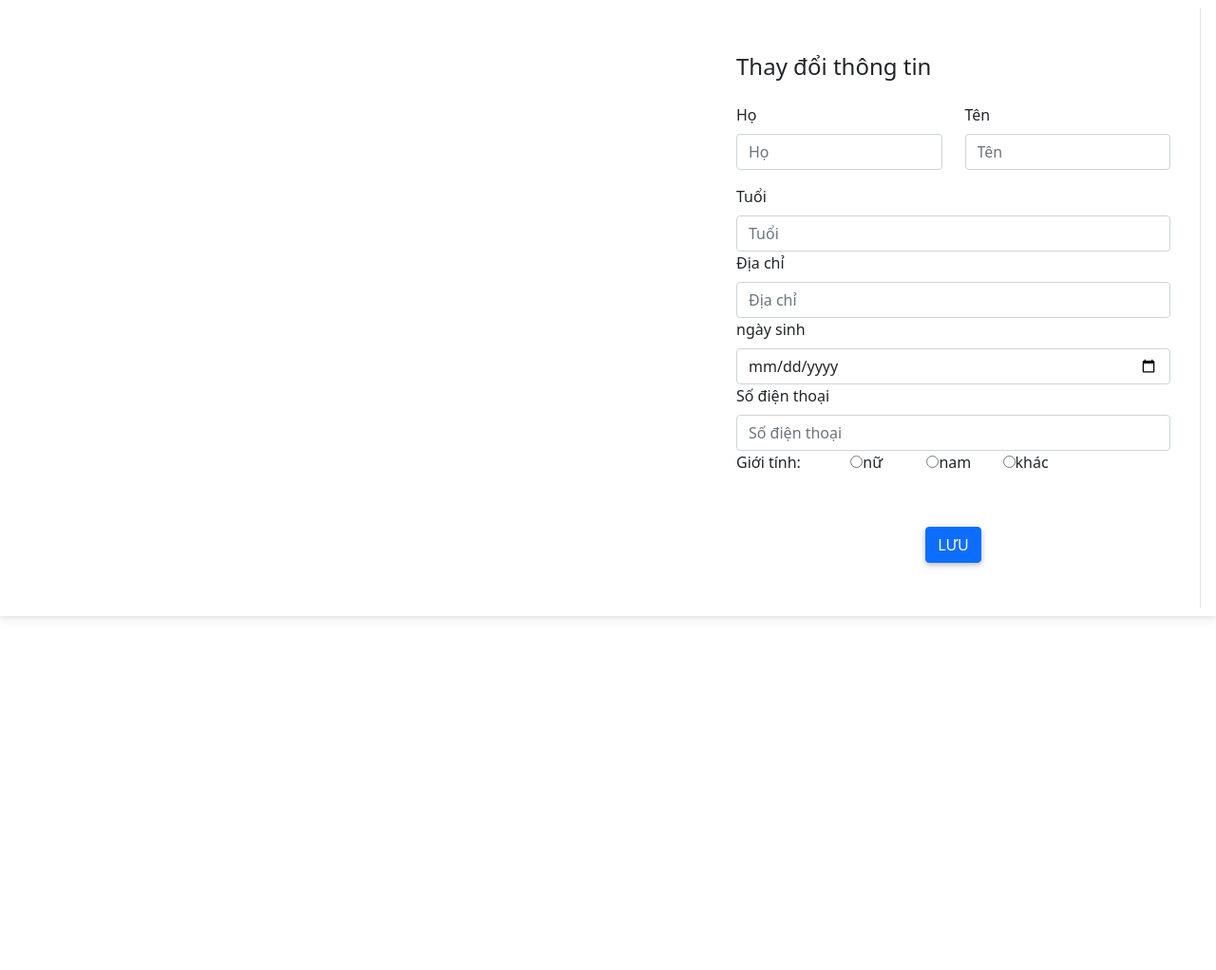
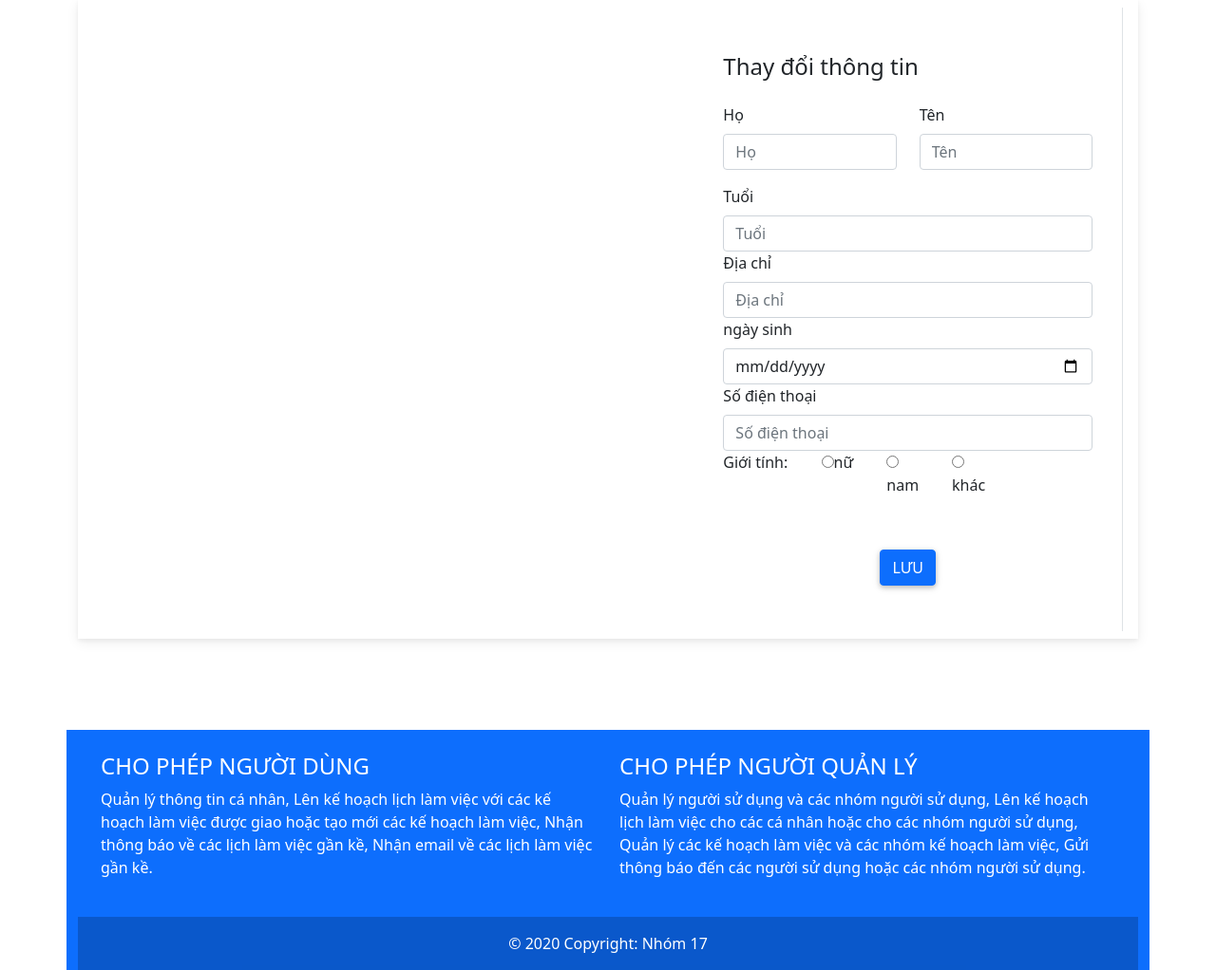
Before and after one commit to Phamthokd/BTL_CSE, a PHP site: page /BTL_CSE/users/profile/profile_setting.php?id=3 in a window 1280 px wide. Shown: the whole page at 95% size. Before the commit the page ends 652 px from the top, so only its background shows below. Run offline with PHP 8.4, Linux system fonts and the light colour scheme; a user stored in the database is signed in; data comes from the database, SQL or seed files in the repository; data that the repository does not hold is empty; some libraries are stand-ins or nearby versions.

Commit message:
update file

```diff
--- a/users/profile/profile_setting.php
+++ b/users/profile/profile_setting.php
@@ -40,6 +40,8 @@
 </head>
 <body>
 <div class="swap">
+  <div class="container">
+    <div class="row">
       <header class="pb-5">
         <!-- Navbar -->
 
@@ -85,14 +87,14 @@
                   </div>
                   <div class="flex-shrink-0 dropdown">
                   <a href="#" class="d-block link-dark text-decoration-none dropdown-toggle" id="dropdownUser2" data-bs-toggle="dropdown" aria-expanded="false">
-                  <img src="https://st3.depositphotos.com/15648834/17930/v/600/depositphotos_179308454-stock-illustration-unknown-person-silhouette-glasses-profile.jpg"" alt="mdo" width="32" height="32" class="rounded-circle">
+                    <img src="https://st3.depositphotos.com/15648834/17930/v/600/depositphotos_179308454-stock-illustration-unknown-person-silhouette-glasses-profile.jpg" alt="mdo" width="32" height="32" class="rounded-circle">
                   </a>
                   <ul class="dropdown-menu text-small shadow" aria-labelledby="dropdownUser2">
 
                     <li><a class="dropdown-item" href="#">Settings</a></li>
                     <li><a class="dropdown-item" href="#">Profile</a></li>
                     <li><hr class="dropdown-divider"></li>
-                  <li><a class="dropdown-item" href="#">Sign out</a></li>
+                    <li><a class="dropdown-item" href="">Sign out</a></li>
                   </ul>
                   </div>
                 </div>
@@ -103,8 +105,10 @@
 
         <!-- Background image -->
       </header>
+      </div>
+  </div>
     <div class="main">
-        <div class="container rounded bg-white mt-5 mb-5">
+        <div class="container rounded bg-light mt-5 mb-5">
             <div class="row">
                 <div class="col-md-3 border-right">
                     <div class="d-flex flex-column align-items-center text-center p-3 py-5"><img class="rounded-circle mt-5" width="150px" src="https://st3.depositphotos.com/15648834/17930/v/600/depositphotos_179308454-stock-illustration-unknown-person-silhouette-glasses-profile.jpg">
@@ -186,6 +190,53 @@
             </div>
         </div>
     </div>
+    <div class="container mt-5">
+          <div class="row">
+            <footer class="bg-primary text-white text-center text-lg-start">
+              <!-- Grid container -->
+              <div class="container p-4">
+                <!--Grid row-->
+                <div class="row">
+                  <!--Grid column-->
+                  <div class="col-lg-6 col-md-12 mb-4 mb-md-0">
+                    <h4 class="text-uppercase">Cho phép người dùng</h4>
+
+                    <p>
+                      Quản lý thông tin cá nhân,
+                      Lên kế hoạch lịch làm việc với các kế hoạch làm việc được giao hoặc tạo mới các kế hoạch
+                      làm việc,
+                      Nhận thông báo về các lịch làm việc gần kề,
+                      Nhận email về các lịch làm việc gần kề.
+                    </p>
+                  </div>
+                  <!--Grid column-->
+
+                  <!--Grid column-->
+                  <div class="col-lg-6 col-md-12 mb-4 mb-md-0">
+                    <h4 class="text-uppercase">Cho phép người quản lý</h4>
+
+                    <p>
+                      Quản lý người sử dụng và các nhóm người sử dụng,
+                      Lên kế hoạch lịch làm việc cho các cá nhân hoặc cho các nhóm người sử dụng,
+                      Quản lý các kế hoạch làm việc và các nhóm kế hoạch làm việc,
+                      Gửi thông báo đến các người sử dụng hoặc các nhóm người sử dụng.
+                    </p>
+                  </div>
+                  <!--Grid column-->
+                </div>
+                <!--Grid row-->
+              </div>
+              <!-- Grid container -->
+
+              <!-- Copyright -->
+              <div class="text-center p-3" style="background-color: rgba(0, 0, 0, 0.2);">
+                © 2020 Copyright:
+                <a class="text-white">Nhóm 17</a>
+              </div>
+              <!-- Copyright -->
+            </footer>
+        </div>
+      </div>
 
 </div>
 
```
Lines whose indentation alone changed are shown as unchanged.
